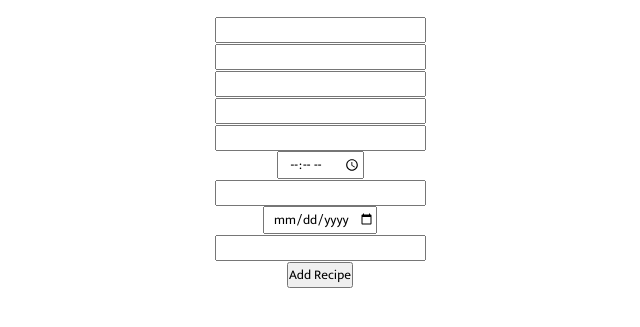
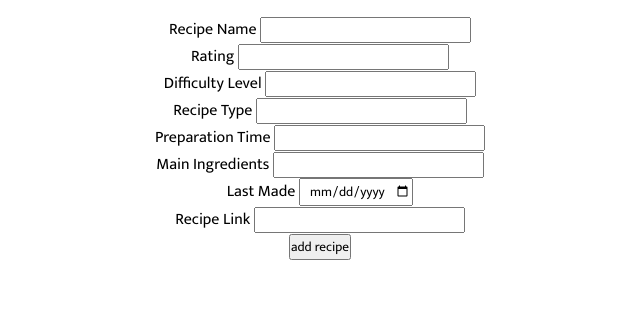
Before and after one commit to rtofficials/cook50, a Flask app: page /add_recipe in a window 1280 px wide. Shown: the top 327 px of the page, without its empty margins (352-992 px from the left). Run offline with Flask 2, Linux system fonts and the light colour scheme.

Commit message:
add recipe page

```diff
--- a/templates/add_recipe.html
+++ b/templates/add_recipe.html
@@ -6,44 +6,48 @@
   </head>
   <body>
 	<div class="container">
-	  <form action="{{url_for('recipe_list')}}" method="POST">
+	  <form action="{{url_for('add_recipe')}}" method="POST">
+
 	    <div class="add-recipe-input">
-	      <label for="rname" ></label>
+	      <label for="rname" >Recipe Name</label>
 	      <input type="text" name="rname" />
 	    </div>
+
 	    <div class="add-recipe-input">
-	      <label for="rating" ></label>
-	      <input type="number" name="rating" />
-	    </div>
+	      <label for="rating" >Rating</label>
+	      <input type="number" name="rating" /></div>
+
 	    <div class="add-recipe-input">
-	      <label for="difficulty-level" ></label>
+	      <label for="difficulty-level" >Difficulty Level</label>
 	      <input type="text" name="difficulty_level" />
 	    </div>
+
 	    <div class="add-recipe-input">
-	      <label for="rtype" ></label>
-	      <input type="text" name="type" />
+	      <label for="r_type" >Recipe Type</label>
+	      <input type="text" name="r_type" />
 	    </div>
+
 	    <div class="add-recipe-input">
-	      <label for="rtype" ></label>
-	      <input type="text" name="type" />
+	      <label for="preptime" >Preparation Time</label>
+	      <input type="text" name="prep_time" />
 	    </div>
+
 	    <div class="add-recipe-input">
-	      <label for="prep-time" ></label>
-	      <input type="time" name="prep_time" />
-	    </div>
-	    <div class="add-recipe-input">
-	      <label for="main-ingredients" ></label>
+	      <label for="main-ingredients" >Main Ingredients</label>
 	      <input type="text" name="main_ingredients" />
 	    </div>
+
 	    <div class="add-recipe-input">
-	      <label for="last-made" ></label>
+	      <label for="last-made" >Last Made</label>
 	      <input type="date" name="last_made" />
 	    </div>
+
 	    <div class="add-recipe-input">
-	      <label for="details-link" ></label>
+	      <label for="details-link" >Recipe Link</label>
 	      <input type="url" name="details_link" />
 	    </div>
-	    <button type="submit">Add Recipe</button>
+
+	    <input type="submit" value="add recipe">
 	  </form>
 	</div>
   </body>
```
